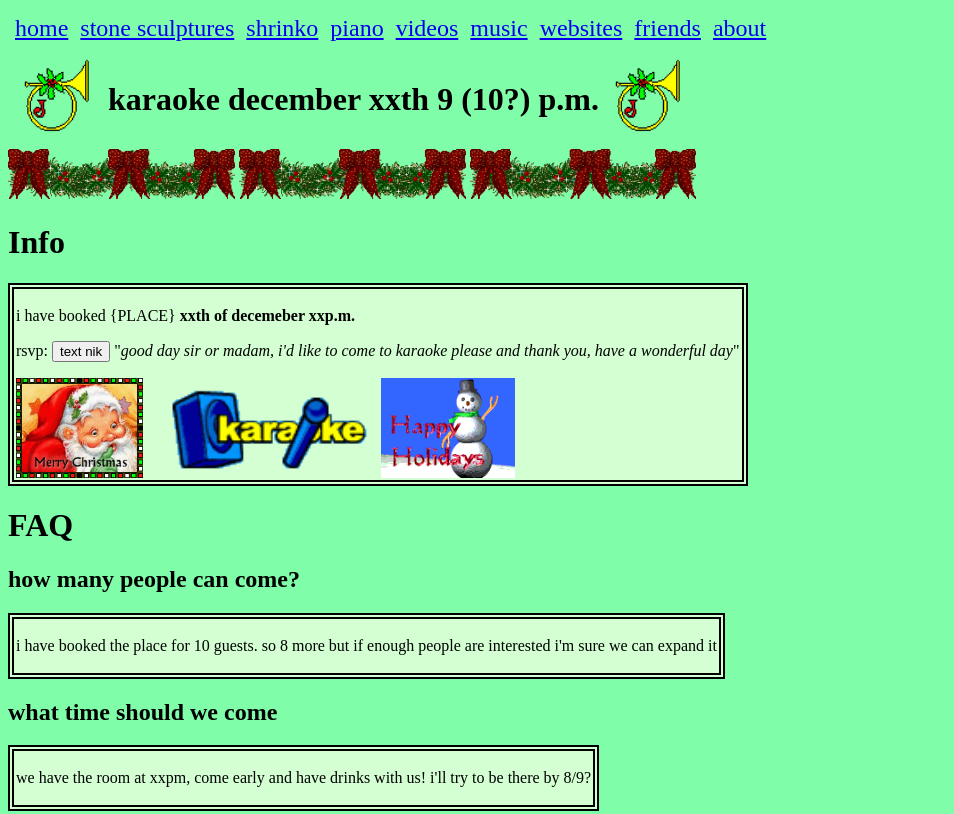
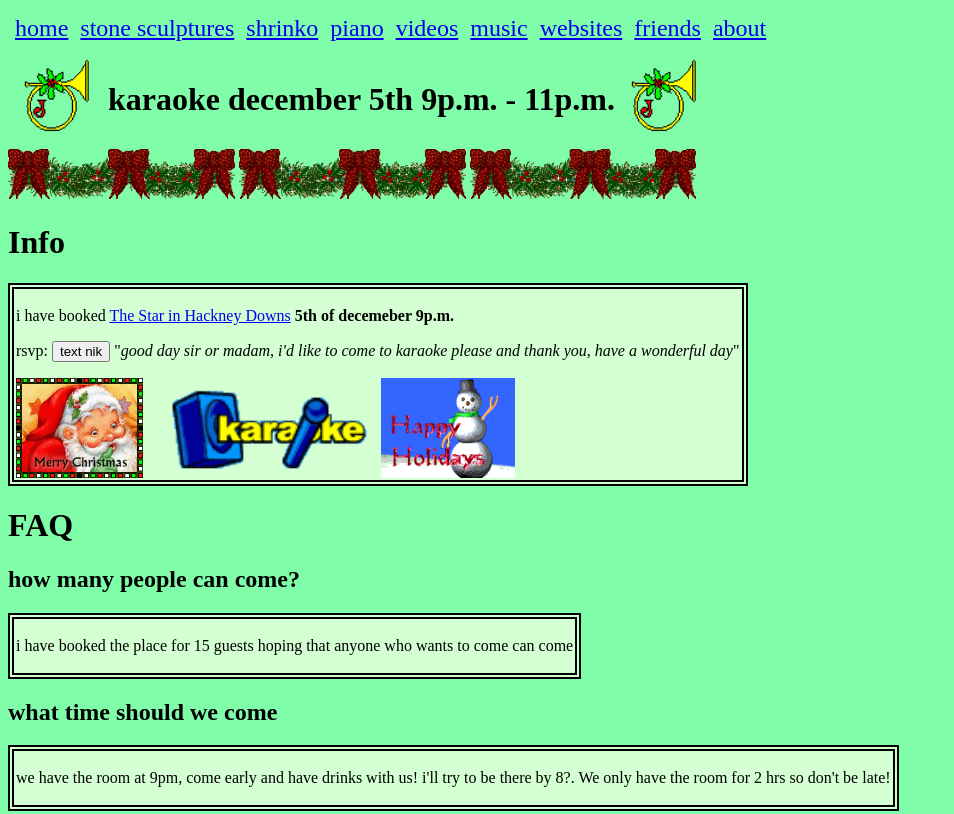
Before and after one commit to ntesija/ntesija.github.io, a plain HTML site: page 12-2026-sing.html in a window 1280 px wide. Shown: the top 814 px of the page, without its empty margins (0-954 px from the left). Drawn offline with Linux system fonts and the light colour scheme.

Commit message:
update sing

```diff
--- a/12-2026-sing.html
+++ b/12-2026-sing.html
@@ -4,7 +4,7 @@
 <head>
    <meta charset="UTF-8">
    <meta name="viewport" content="width=device-width, initial-scale=1">
-   <title>nik tesija - karaoke</title>
+   <title>Dec 5th karaoke</title>
    <link rel="icon" href="images/favicon.ico" type="image/ico" sizes="16x16">
    <script src="site-footer.js"></script>
    <style>
@@ -33,7 +33,7 @@
 
    <div class="header">
       <img src="invites/christmas-gifs/joy.gif" height="100px">
-      <h1>karaoke december xxth 9 (10?) p.m.</h1>
+      <h1>karaoke december 5th 9p.m. - 11p.m.</h1>
       <img src="invites/christmas-gifs/joy.gif" height="100px">
    </div>
 
@@ -44,7 +44,9 @@
    <h1>Info</h1>
    <div class="text-area">
 
-      <p> i have booked {PLACE} <b>xxth of decemeber xxp.m.</b>
+      <p> i have booked <a
+            href="https://www.google.com/maps/search/35+Queensdown+Road,+London,+E5+8JQ?entry=gmail&source=g"
+            target="_blank">The Star in Hackney Downs</a> <b>5th of decemeber 9p.m.</b>
       </p>
       <p> rsvp: <button id="share">text nik</button> "<i id="share-text">good day sir or madam, i'd like to come to
             karaoke please and thank you, have a wonderful day</i>"</p>
@@ -61,14 +63,15 @@
    <h2>how many people can come?</h2>
    <div class="text-area">
       <p>
-         i have booked the place for 10 guests. so 8 more but if enough people are interested i'm sure we can expand it
+         i have booked the place for 15 guests hoping that anyone who wants to come can come
       </p>
    </div>
 
    <h2>what time should we come</h2>
    <div class="text-area">
       <p>
-         we have the room at xxpm, come early and have drinks with us! i'll try to be there by 8/9?
+         we have the room at 9pm, come early and have drinks with us! i'll try to be there by 8?. We only have the room
+         for 2 hrs so don't be late!
       </p>
    </div>
 
```
